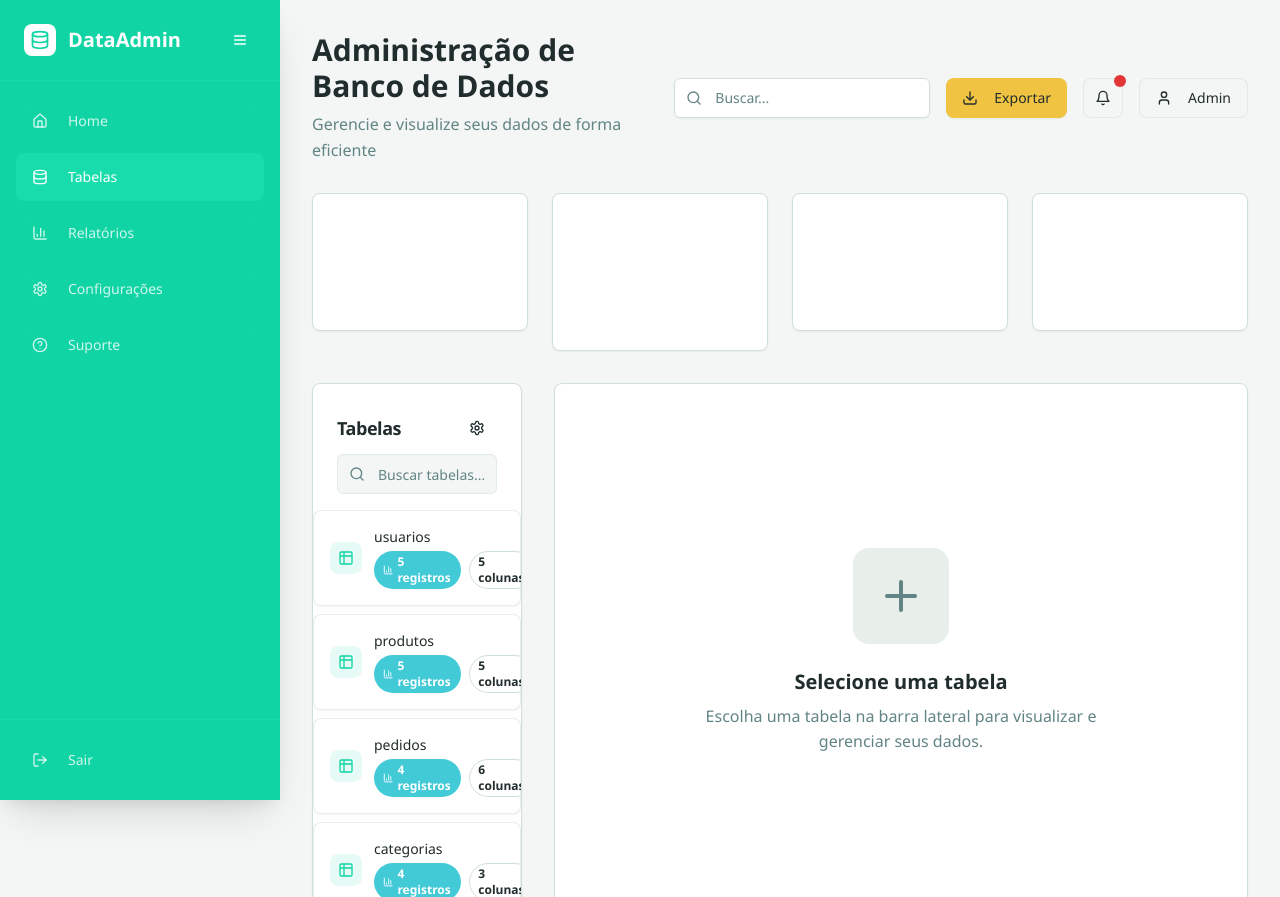
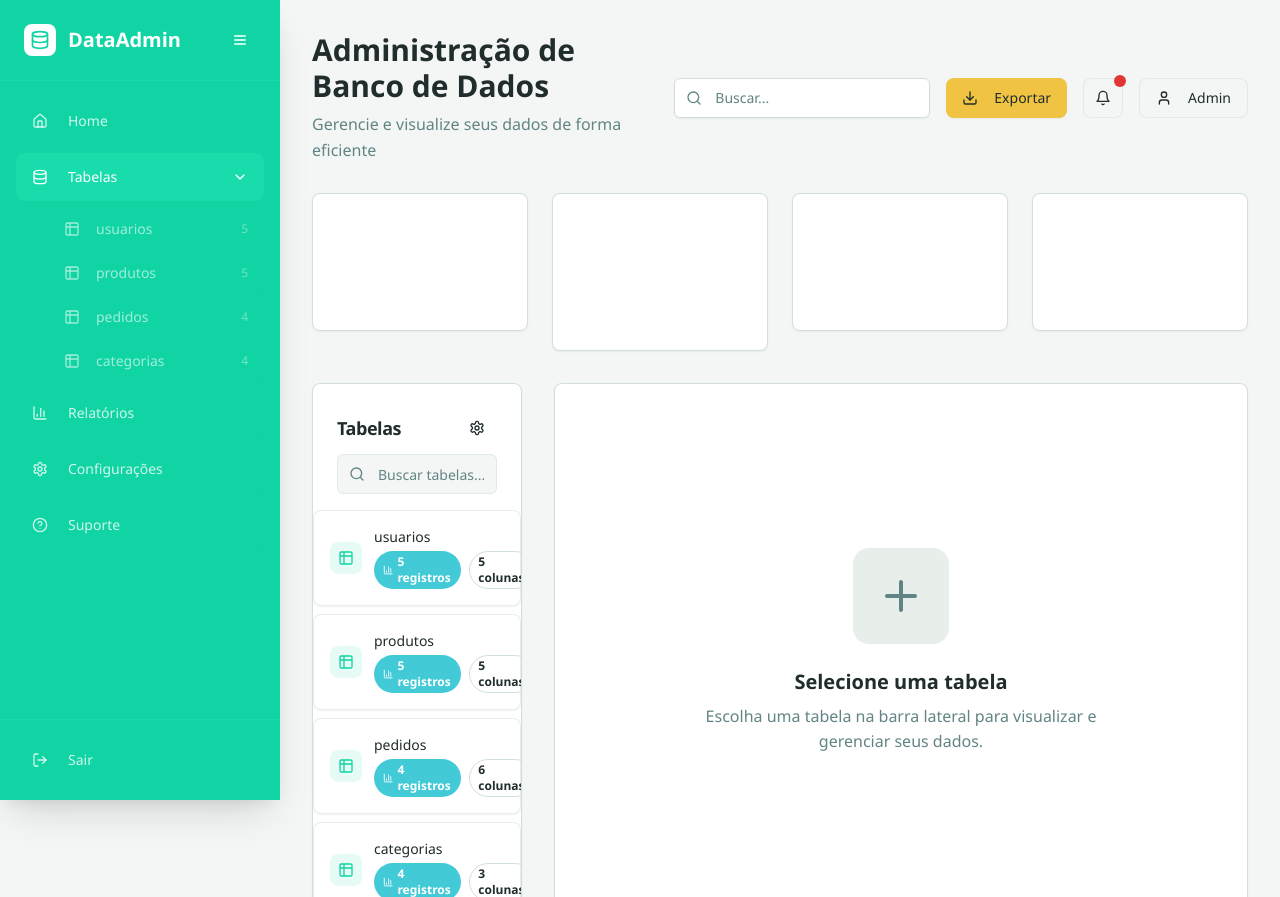
Before and after one commit to melendez9104/glass-table-explorer, a React (Vite) app: page / in a window 1280 px wide. Built offline with nearby package versions, Linux system fonts and the light colour scheme.

Commit message:
feat: Adicionar submenus de tabelas e abas
Implementa a funcionalidade de exibir um submenu com todas as tabelas ao selecionar a opção "Tabelas" no menu lateral. Ao clicar em uma tabela específica no submenu, ela será exibida como uma aba na área de trabalho principal.

```diff
--- a/src/components/DatabaseAdmin.tsx
+++ b/src/components/DatabaseAdmin.tsx
@@ -140,6 +140,7 @@ const DatabaseAdmin: React.FC = () => {
       <Sidebar
         isCollapsed={sidebarCollapsed}
         onToggle={() => setSidebarCollapsed(!sidebarCollapsed)}
+        onTableSelect={openTable}
       />
 
       {/* Main Content */}
--- a/src/components/Sidebar.tsx
+++ b/src/components/Sidebar.tsx
@@ -1,23 +1,40 @@
-import React from 'react';
-import { motion } from 'framer-motion';
-import { Home, Database, BarChart3, Settings, HelpCircle, LogOut, Menu } from 'lucide-react';
+import React, { useState, useEffect } from 'react';
+import { motion, AnimatePresence } from 'framer-motion';
+import { Home, Database, BarChart3, Settings, HelpCircle, LogOut, Menu, ChevronDown, ChevronRight, Table2 } from 'lucide-react';
 import { Button } from '@/components/ui/button';
 import { cn } from '@/lib/utils';
+import { getMockTables } from '@/lib/supabase-mock';
 
 interface SidebarProps {
   isCollapsed: boolean;
   onToggle: () => void;
+  onTableSelect?: (tableName: string) => void;
 }
 
 const menuItems = [
-  { icon: Home, label: 'Home', active: false },
-  { icon: Database, label: 'Tabelas', active: true },
-  { icon: BarChart3, label: 'Relatórios', active: false },
-  { icon: Settings, label: 'Configurações', active: false },
-  { icon: HelpCircle, label: 'Suporte', active: false },
+  { icon: Home, label: 'Home', active: false, id: 'home' },
+  { icon: Database, label: 'Tabelas', active: true, id: 'tables', hasSubmenu: true },
+  { icon: BarChart3, label: 'Relatórios', active: false, id: 'reports' },
+  { icon: Settings, label: 'Configurações', active: false, id: 'settings' },
+  { icon: HelpCircle, label: 'Suporte', active: false, id: 'support' },
 ];
 
-export const Sidebar: React.FC<SidebarProps> = ({ isCollapsed, onToggle }) => {
+export const Sidebar: React.FC<SidebarProps> = ({ isCollapsed, onToggle, onTableSelect }) => {
+  const [tablesSubmenuOpen, setTablesSubmenuOpen] = useState(true);
+  const [tables, setTables] = useState<any[]>([]);
+
+  useEffect(() => {
+    const loadTables = async () => {
+      try {
+        const tablesList = await getMockTables();
+        setTables(tablesList);
+      } catch (error) {
+        console.error('Error loading tables:', error);
+      }
+    };
+
+    loadTables();
+  }, []);
   return (
     <motion.div
       initial={false}
@@ -53,7 +70,7 @@ export const Sidebar: React.FC<SidebarProps> = ({ isCollapsed, onToggle }) => {
       </div>
 
       {/* Navigation */}
-      <nav className="flex-1 p-4 space-y-2">
+      <nav className="flex-1 p-4 space-y-2 overflow-y-auto">
         {menuItems.map((item, index) => (
           <motion.div
             key={item.label}
@@ -61,8 +78,14 @@ export const Sidebar: React.FC<SidebarProps> = ({ isCollapsed, onToggle }) => {
             animate={{ opacity: 1, x: 0 }}
             transition={{ delay: index * 0.1 }}
           >
+            {/* Main Menu Item */}
             <Button
               variant="ghost"
+              onClick={() => {
+                if (item.id === 'tables' && !isCollapsed) {
+                  setTablesSubmenuOpen(!tablesSubmenuOpen);
+                }
+              }}
               className={cn(
                 "w-full justify-start h-12 text-white/80 hover:text-white hover:bg-primary-light/20 transition-all duration-200",
                 item.active && "bg-primary-light/30 text-white font-medium",
@@ -71,15 +94,62 @@ export const Sidebar: React.FC<SidebarProps> = ({ isCollapsed, onToggle }) => {
             >
               <item.icon className={cn("w-5 h-5", !isCollapsed && "mr-3")} />
               {!isCollapsed && (
+                <>
                   <motion.span
                     initial={{ opacity: 0 }}
                     animate={{ opacity: 1 }}
                     transition={{ delay: 0.3 }}
+                    className="flex-1 text-left"
                   >
                     {item.label}
                   </motion.span>
+                  {item.hasSubmenu && (
+                    <motion.div
+                      animate={{ rotate: tablesSubmenuOpen ? 90 : 0 }}
+                      transition={{ duration: 0.2 }}
+                    >
+                      <ChevronRight className="w-4 h-4" />
+                    </motion.div>
+                  )}
+                </>
               )}
             </Button>
+
+            {/* Submenu for Tables */}
+            {item.id === 'tables' && !isCollapsed && (
+              <AnimatePresence>
+                {tablesSubmenuOpen && (
+                  <motion.div
+                    initial={{ height: 0, opacity: 0 }}
+                    animate={{ height: 'auto', opacity: 1 }}
+                    exit={{ height: 0, opacity: 0 }}
+                    transition={{ duration: 0.3 }}
+                    className="ml-8 mt-2 space-y-1 overflow-hidden"
+                  >
+                    {tables.map((table, tableIndex) => (
+                      <motion.div
+                        key={table.table_name}
+                        initial={{ opacity: 0, x: -10 }}
+                        animate={{ opacity: 1, x: 0 }}
+                        transition={{ delay: tableIndex * 0.05 }}
+                      >
+                        <Button
+                          variant="ghost"
+                          onClick={() => onTableSelect?.(table.table_name)}
+                          className="w-full justify-start h-10 text-white/60 hover:text-white hover:bg-primary-light/15 transition-all duration-200 text-sm"
+                        >
+                          <Table2 className="w-4 h-4 mr-2" />
+                          <span className="truncate">{table.table_name}</span>
+                          <span className="ml-auto text-xs text-white/40">
+                            {table.row_count}
+                          </span>
+                        </Button>
+                      </motion.div>
+                    ))}
+                  </motion.div>
+                )}
+              </AnimatePresence>
+            )}
           </motion.div>
         ))}
       </nav>
```
Lines whose indentation alone changed are shown as unchanged.
